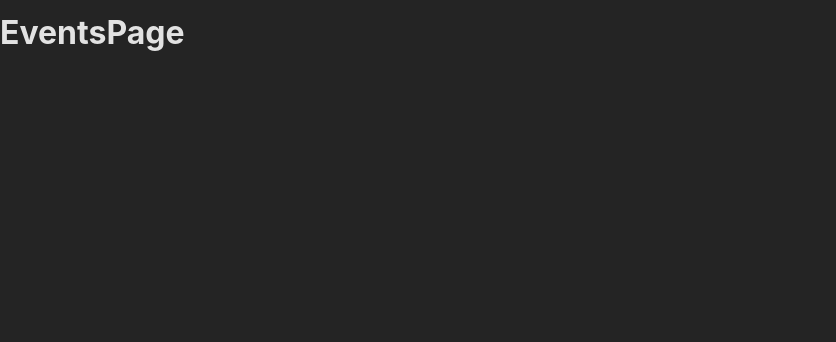
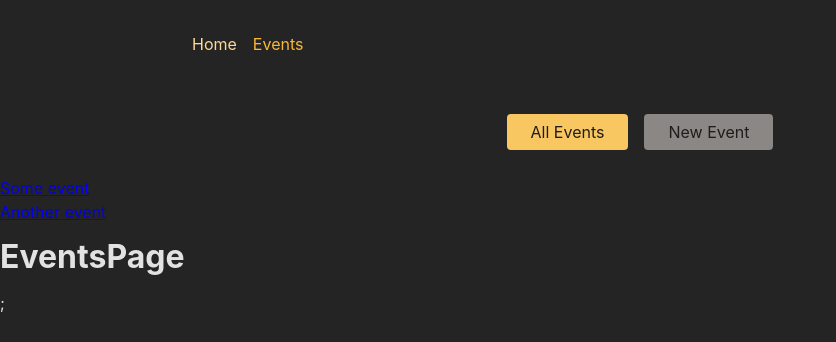
Before and after one commit to yoseftutian/Some--practice-in-React, a React (Create React App) app in the folder frontend/: page /events in a window 1280 px wide. Shown: the top 342 px of the page, without its empty margins (0-836 px from the left). Built offline with nearby package versions, Linux system fonts and the light colour scheme.

Commit message:
finish all exercise

```diff
--- a/frontend/src/App.js
+++ b/frontend/src/App.js
@@ -15,39 +15,59 @@
 //    - /events/<some-id>/edit => EditEventPage
 // DONE
 // 3. Add a root layout that adds the <MainNavigation> component above all page components
+// DONE
 // 4. Add properly working links to the MainNavigation
+// DONE
 // 5. Ensure that the links in MainNavigation receive an "active" class when active
+// DONE
 // 6. Output a list of dummy events to the EventsPage
 //    Every list item should include a link to the respective EventDetailPage
+// DONE
 // 7. Output the ID of the selected event on the EventDetailPage
+// DONE
 // BONUS: Add another (nested) layout route that adds the <EventNavigation> component above all /events... page components
+// DONE
 import { createBrowserRouter, RouterProvider } from "react-router-dom";
 import HomePage from "./pages/Home";
 import EventsPage from "./pages/Events";
 import EventDetailPage from "./pages/EventDetail";
 import NewEventPage from "./pages/NewEvent";
 import EditEventPage from "./pages/EditEvent";
+import RootLayout from "./pages/Root";
+import EventsRootayout from "./pages/EventsRoot";
 
 const router = createBrowserRouter([
   {
     path: "/",
+    element: <RootLayout />,
+    children: [
+      {
+        index: true,
         element: <HomePage />,
       },
       {
-    path: "/events",
+        path: "events",
+        element: <EventsRootayout />,
+        children: [
+          {
+            index: true,
             element: <EventsPage />,
           },
           {
-    path: "/events/:eventId",
+            path: ":eventId",
             element: <EventDetailPage />,
           },
           {
-    path: "/events/new",
+            path: "new",
             element: <NewEventPage />,
           },
           {
-    path: "/events/:eventId/edit",
+            path: ":eventId/edit",
             element: <EditEventPage />,
+          },
+        ],
+      },
+    ],
   },
 ]);
 function App() {
--- a/frontend/src/components/EventsNavigation.js
+++ b/frontend/src/components/EventsNavigation.js
@@ -1,4 +1,5 @@
-import classes from './EventsNavigation.module.css';
+import { NavLink } from "react-router-dom";
+import classes from "./EventsNavigation.module.css";
 
 function EventsNavigation() {
   return (
@@ -6,10 +7,25 @@
       <nav>
         <ul className={classes.list}>
           <li>
-            <a href="/events">All Events</a>
+            <NavLink
+              to="/events"
+              className={({ isActive }) =>
+                isActive ? classes.active : undefined
+              }
+              end
+            >
+              All Events
+            </NavLink>
           </li>
           <li>
-            <a href="/events/new">New Event</a>
+            <NavLink
+              to="/events/new"
+              className={({ isActive }) =>
+                isActive ? classes.active : undefined
+              }
+            >
+              New Event
+            </NavLink>
           </li>
         </ul>
       </nav>
--- a/frontend/src/components/MainNavigation.js
+++ b/frontend/src/components/MainNavigation.js
@@ -1,4 +1,5 @@
-import classes from './MainNavigation.module.css';
+import { NavLink } from "react-router-dom";
+import classes from "./MainNavigation.module.css";
 
 function MainNavigation() {
   return (
@@ -6,10 +7,25 @@
       <nav>
         <ul className={classes.list}>
           <li>
-            <a>Home</a>
+            <NavLink
+              to="/"
+              className={({ isActive }) =>
+                isActive ? classes.active : undefined
+              }
+              end
+            >
+              Home
+            </NavLink>
           </li>
           <li>
-            <a>Events</a>
+            <NavLink
+              to="/events"
+              className={({ isActive }) =>
+                isActive ? classes.active : undefined
+              }
+            >
+              Events
+            </NavLink>
           </li>
         </ul>
       </nav>
--- a/frontend/src/pages/EventDetail.js
+++ b/frontend/src/pages/EventDetail.js
@@ -1,3 +1,11 @@
+import { useParams } from "react-router-dom";
+
 export default function EventDetailPage() {
-  return <h1>EventDetail</h1>;
+  const params = useParams();
+  return (
+    <>
+      <h1>EventDetail</h1>
+      <p>Event ID: {params.eventId}</p>
+    </>
+  );
 }
--- a/frontend/src/pages/Events.js
+++ b/frontend/src/pages/Events.js
@@ -1,5 +1,26 @@
-import React from "react";
+import { Link } from "react-router-dom";
 
+const DUMMY_EVENTS = [
+  {
+    id: "e1",
+    title: "Some event",
+  },
+  {
+    id: "e2",
+    title: "Another event",
+  },
+];
 export default function EventsPage() {
-  return <h1>EventsPage</h1>;
+  return (
+    <>
+      <ul>
+        {DUMMY_EVENTS.map((event) => (
+          <li key={event.id}>
+            <Link to={event.id}>{event.title}</Link>
+          </li>
+        ))}
+      </ul>
+      <h1>EventsPage</h1>;
+    </>
+  );
 }
--- /dev/null
+++ b/frontend/src/pages/EventsRoot.js
@@ -0,0 +1,11 @@
+import { Outlet } from "react-router-dom";
+import EventsNavigation from "../components/EventsNavigation";
+
+export default function EventsRootayout() {
+  return (
+    <>
+      <EventsNavigation />
+      <Outlet />
+    </>
+  );
+}
--- /dev/null
+++ b/frontend/src/pages/Root.js
@@ -0,0 +1,13 @@
+import { Outlet } from "react-router-dom";
+import MainNavigation from "../components/MainNavigation";
+
+export default function RootLayout() {
+  return (
+    <>
+      <MainNavigation />
+      <main>
+        <Outlet />
+      </main>
+    </>
+  );
+}
```
Lines whose indentation alone changed are shown as unchanged.
